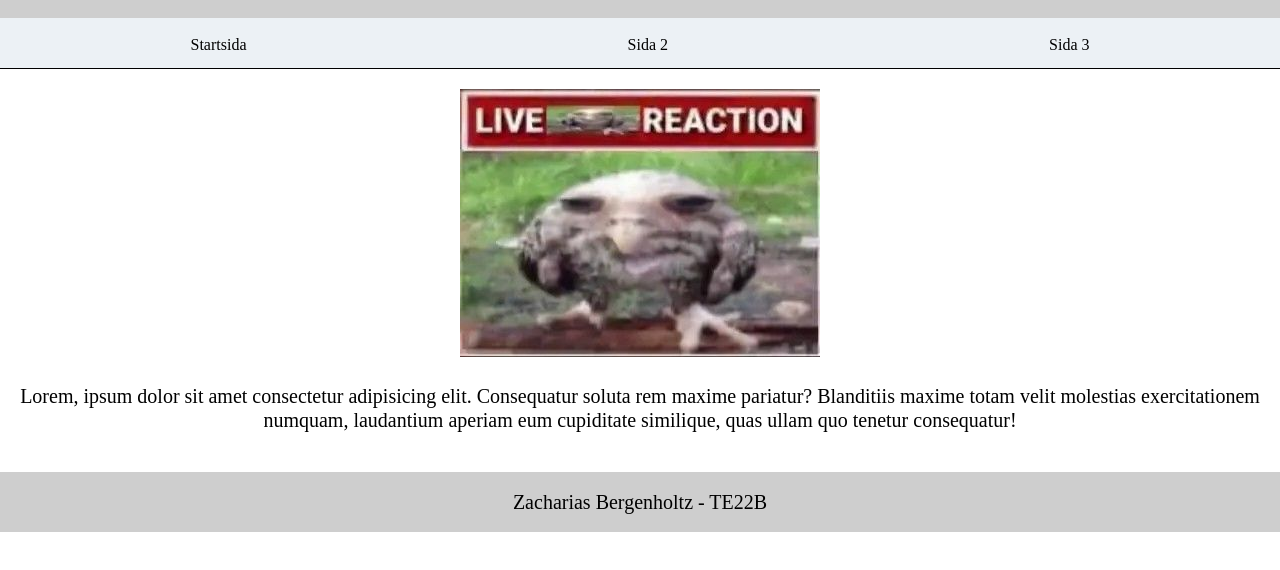
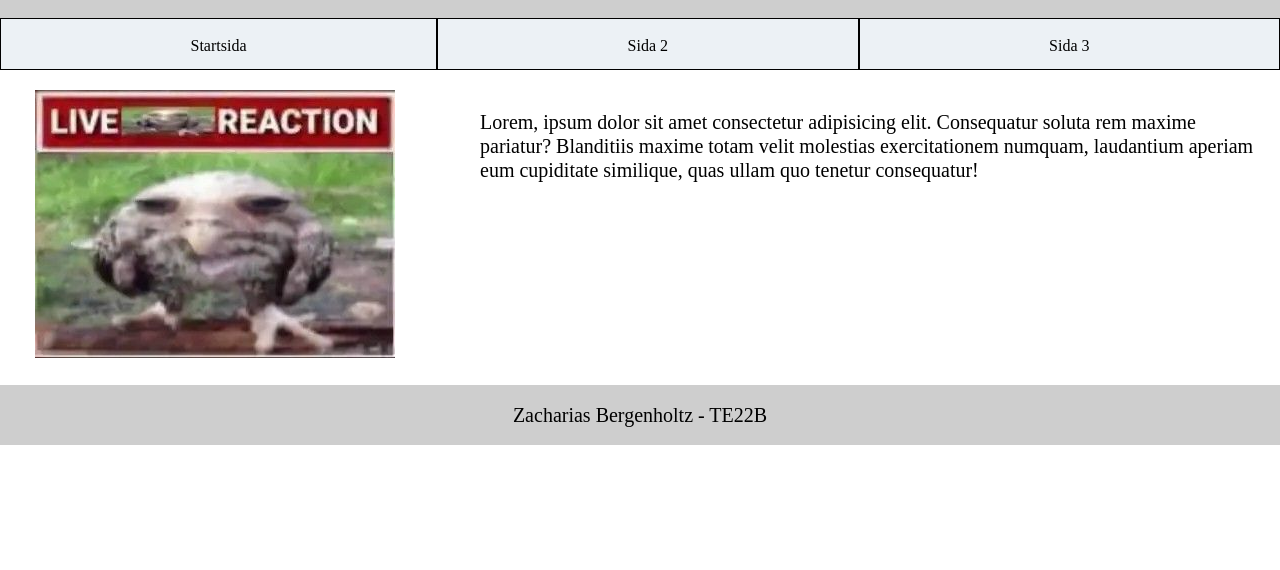
Before and after one commit to HerrBergenholtz/Webbutveckling-2-Responsiv-Webbplats, a plain HTML site: page index.html in a window 1280 px wide. Shown: the part 52-622 px from the top of the page. Drawn offline with Linux system fonts and the light colour scheme.

Commit message:
Smått arbete

```diff
--- a/css/style.scss
+++ b/css/style.scss
@@ -1,9 +1,16 @@
 $headerColor: #cecece;
 $navColor: #ecf1f5;
+
+html {
+    height: 100%;
+}
 
 body {
     margin: 0;
     line-height: 150%;
+    min-height: 100%;
+    display: flex;
+    flex-direction: column;
 }
 
 .wrapper {
@@ -80,6 +87,7 @@ footer {
     display: flex;
     justify-content: center;
     align-items: center;
+    margin-top: auto;
 
     p {
         font-size: 20px;
@@ -93,6 +101,21 @@ footer {
         ul {
             grid-template-columns: repeat(3, auto);
             grid-template-rows: auto;
+
+            li {
+                border-width: 1px;
+                border-color: #000;
+                border-style: solid;
+            }
+        }
+    }
+
+    main {
+        grid-template-columns: 1fr 2fr;
+        gap: 70px;
+
+        p {
+            text-align: left;
         }
     }
 }
```
Also changed, not shown: css/style.css, 1 other file.
